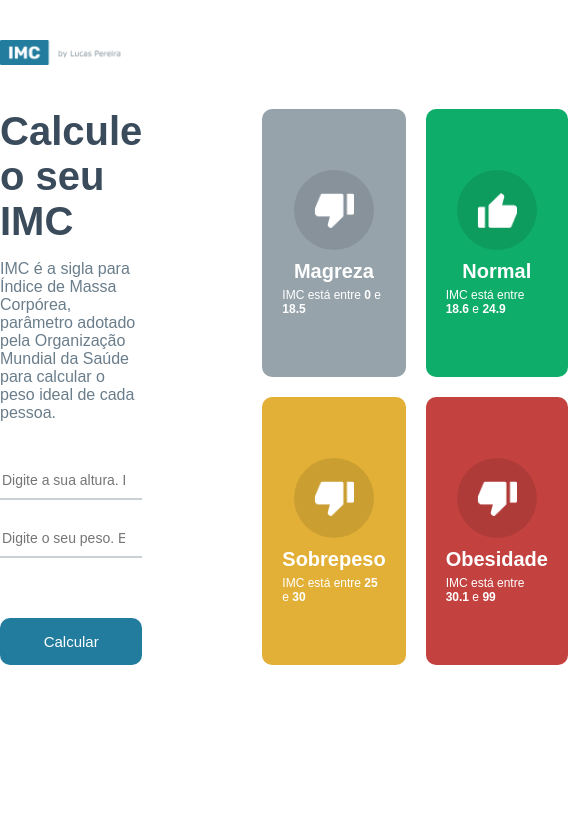
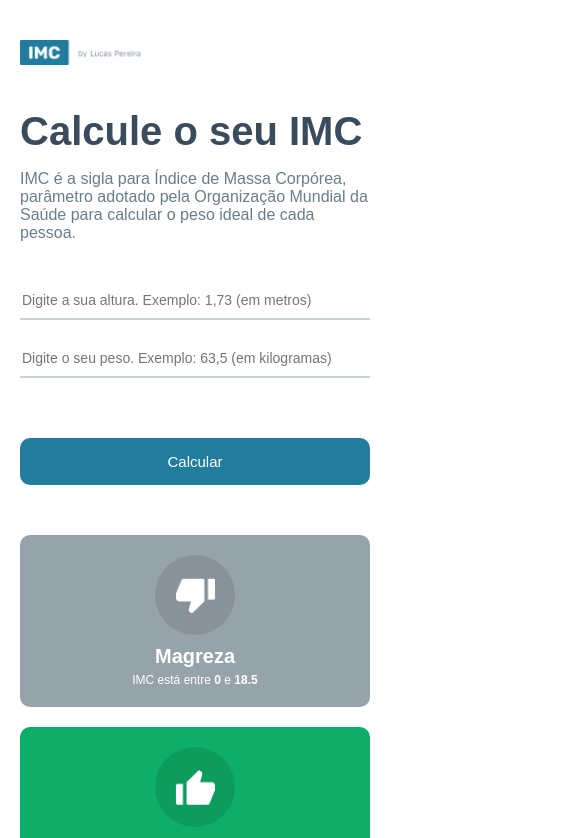
Before and after one commit to lucaspereiraio/BMI_calculator_react, a React (Create React App) app: page / in a window 390 px wide. Shown: the top 838 px of the page, 568 px wide, since content can reach past the window. Built offline with nearby package versions, Linux system fonts and the light colour scheme.

Commit message:
Responsivity_and_README
Implementing responsivity in the aplication and creating a README note

```diff
--- a/src/App.module.css
+++ b/src/App.module.css
@@ -1,5 +1,9 @@
 * {
   box-sizing: border-box;
+}
+
+.main {
+  padding-bottom: 50px;
 }
 
 body {
@@ -14,7 +18,7 @@ body {
   display: flex;
   max-width: 900px;
   margin: auto;
-  gap: 80px;
+  row-gap: 80px;
 }
 .container .leftSide {
   flex: 1;
@@ -41,6 +45,10 @@ body {
   outline: 0;
 }
 
+.container .leftSide input:disabled {
+  opacity: 0.5;
+}
+
 .container .leftSide button {
   background-color: #227c9d;
   color: #fff;
@@ -56,6 +64,10 @@ body {
 
 .container .leftSide button:hover {
   opacity: 0.8;
+}
+
+.container .leftSide button:disabled {
+  opacity: 0.5;
 }
 
 .container .rightSide {
@@ -94,3 +106,31 @@ body {
 .container .rightSide .rightArrow:hover {
   opacity: 0.8;
 }
+
+@media (max-width: 770px) {
+  header {
+    padding: 0 20px;
+  }
+  .container {
+    padding: 0 20px;
+    flex-direction: column;
+    row-gap: 50px;
+  }
+  .container .leftSide {
+    margin-right: 0;
+  }
+  .container .rightSide {
+    margin-left: 0;
+  }
+  .container .rightSide .rightArrow {
+    margin-top: 0;
+    margin-left: 0;
+    border-radius: 10px;
+  }
+}
+
+@media (max-width: 430px) {
+  .container .rightSide .grid {
+    grid-template-columns: 1fr;
+  }
+}
--- a/src/App.tsx
+++ b/src/App.tsx
@@ -42,14 +42,21 @@ function App() {
             placeholder="Digite a sua altura. Exemplo: 1,73 (em metros)"
             value={heightField > 0 ? heightField : ""}
             onChange={(e) => setHeightField(parseFloat(e.target.value))}
+            disabled={toShow ? true : false}
           />
           <input
             type="number"
             placeholder="Digite o seu peso. Exemplo: 63,5 (em kilogramas)"
             value={weightField > 0 ? weightField : ""}
             onChange={(e) => setWeightField(parseFloat(e.target.value))}
+            disabled={toShow ? true : false}
           />
-          <button onClick={handleCalulateButton}>Calcular</button>
+          <button
+            onClick={handleCalulateButton}
+            disabled={toShow ? true : false}
+          >
+            Calcular
+          </button>
         </div>
         <div className={styles.rightSide}>
           {!toShow && (
```
Also changed, not shown: 1 other file (tests, documents, lock files or other folders).
